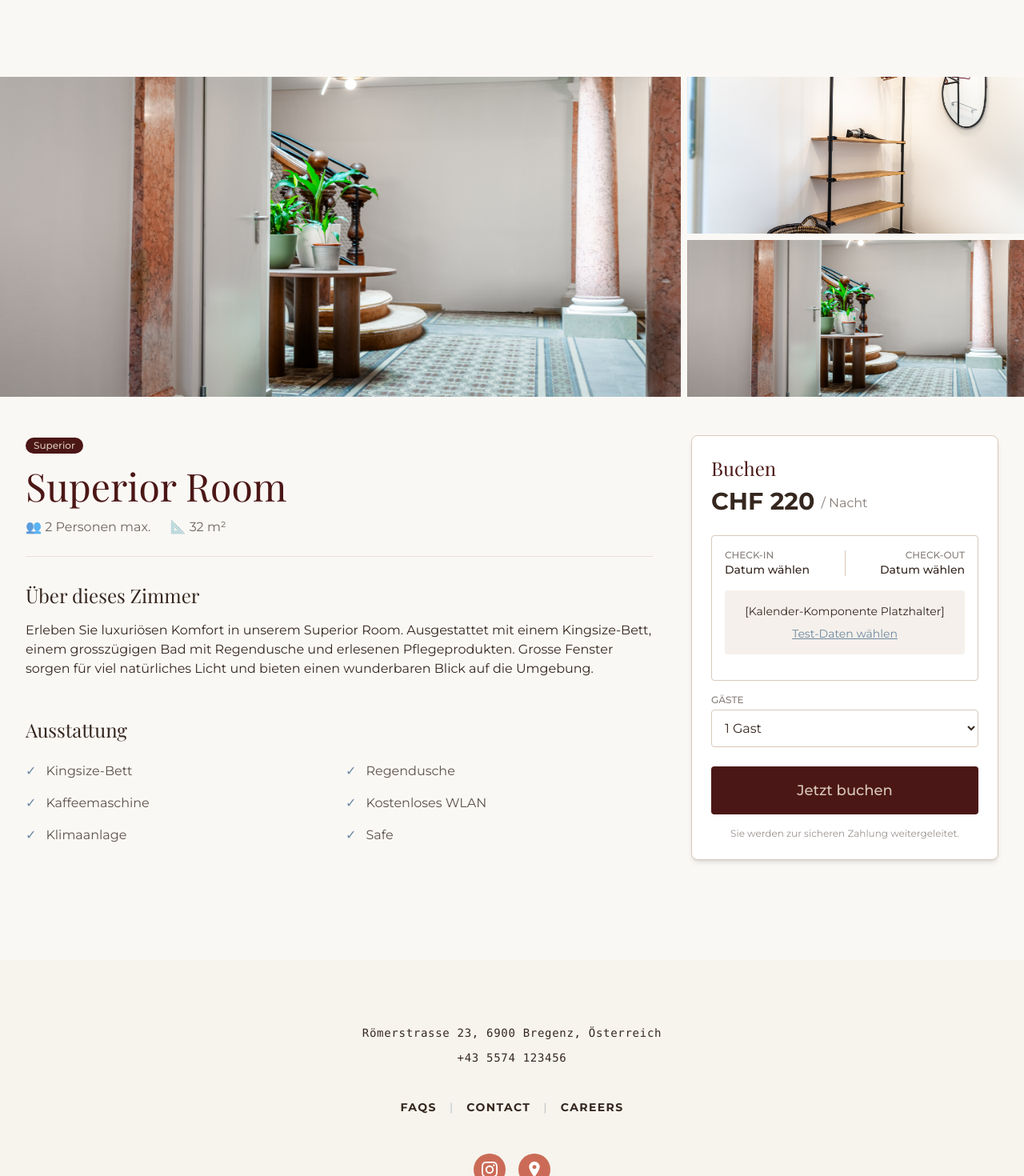
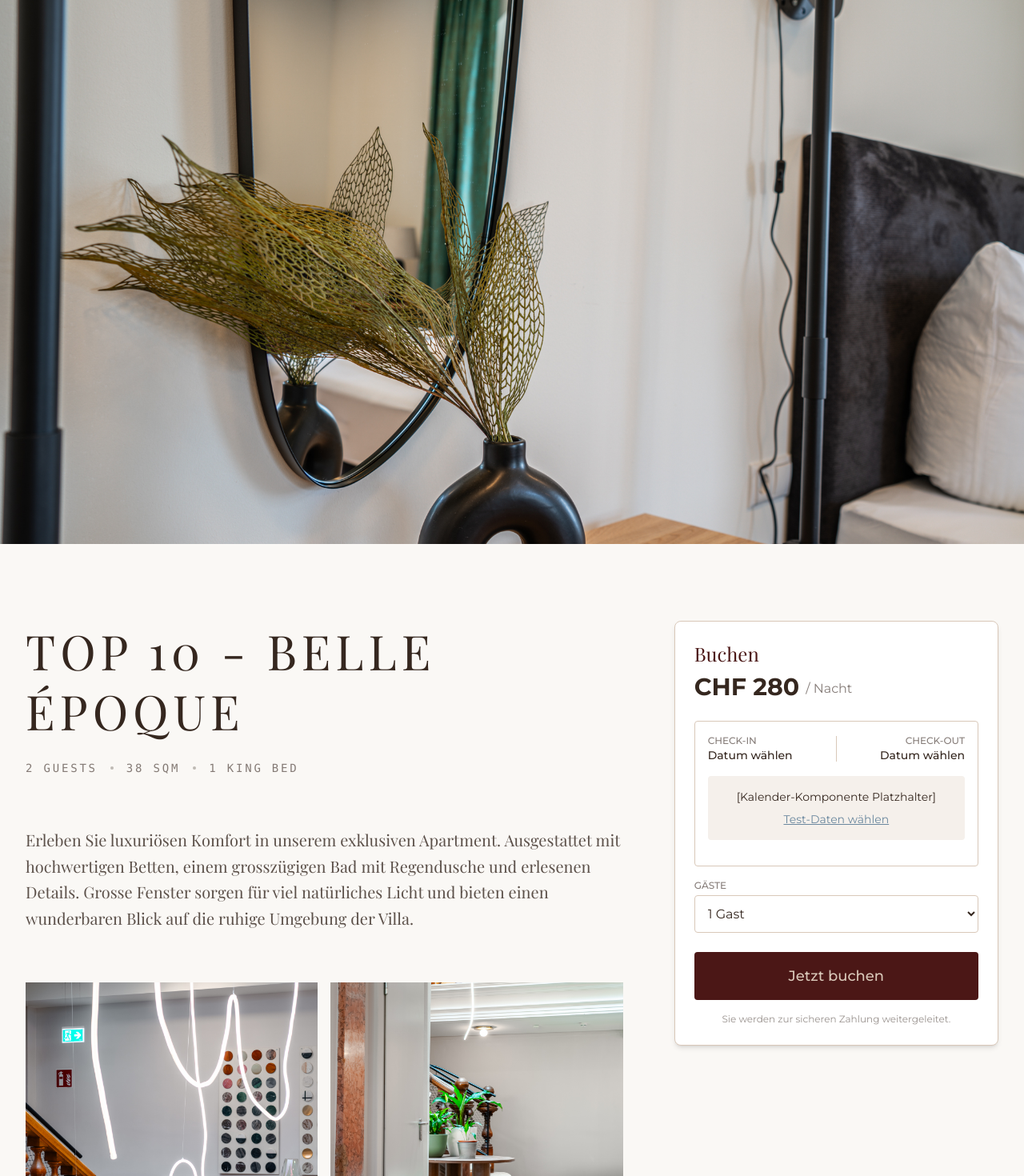
Before and after one commit to DiegoZechner/Villa-Schwerzenbach, a Next.js app: page /rooms/belle-epoque in a window 1280 px wide. Shown: the top 1470 px of the page at 80% size. Built offline with nearby package versions, Linux system fonts and the light colour scheme; a web font is replaced by a local one.

Commit message:
feat: redesign rooms list and detail page to match minimalist Bunkhouse editorial style

```diff
--- a/src/app/rooms/[slug]/page.tsx
+++ b/src/app/rooms/[slug]/page.tsx
@@ -1,75 +1,92 @@
 import { Metadata } from 'next';
 import Image from 'next/image';
-import { Badge } from '@/components/ui/Badge';
 import BookingWidget from '@/components/booking/BookingWidget';
 
-// In a real app, generateStaticParams would fetch all room slugs
 export function generateStaticParams() {
   return [
-    { slug: 'classic-1' },
-    { slug: 'comfort-1' },
-    { slug: 'superior-1' },
-    { slug: 'deluxe-1' },
-    { slug: 'suite-1' },
+    { slug: 'salon-bordeaux' },
+    { slug: 'belle-epoque' },
+    { slug: 'villa-suite' },
   ];
 }
 
 export default function RoomDetailPage({ params }: { params: { slug: string } }) {
-  // Mock data for MVP
+  // Generiere dynamisch korrekte Mock-Daten basierend auf dem Slug
+  const getRoomData = () => {
+    if (params.slug === 'salon-bordeaux') {
+      return { name: 'Top 04 - Salon Bordeaux', image: '/images/rooms/top-04.jpg', price: 180, capacity: 2, size: 24 };
+    }
+    if (params.slug === 'belle-epoque') {
+      return { name: 'Top 10 - Belle Époque', image: '/images/rooms/top-10.jpg', price: 280, capacity: 2, size: 38 };
+    }
+    return { name: 'Top 12 - Villa Suite', image: '/images/rooms/top-12.jpg', price: 380, capacity: 4, size: 65 };
+  };
+
+  const roomBase = getRoomData();
+
   const room = {
     id: params.slug,
-    name: 'Superior Room',
-    category: 'Superior',
-    price: 220,
-    capacity: 2,
-    size: 32,
-    description: 'Erleben Sie luxuriösen Komfort in unserem Superior Room. Ausgestattet mit einem Kingsize-Bett, einem grosszügigen Bad mit Regendusche und erlesenen Pflegeprodukten. Grosse Fenster sorgen für viel natürliches Licht und bieten einen wunderbaren Blick auf die Umgebung.',
-    amenities: ['Kingsize-Bett', 'Regendusche', 'Kaffeemaschine', 'Kostenloses WLAN', 'Klimaanlage', 'Safe'],
-    images: ['/images/hero/hero-1.jpg', '/images/gallery/gallery-1.jpg', '/images/hero/hero-1.jpg']
+    name: roomBase.name,
+    category: 'Apartment',
+    price: roomBase.price,
+    capacity: roomBase.capacity,
+    size: roomBase.size,
+    description: 'Erleben Sie luxuriösen Komfort in unserem exklusiven Apartment. Ausgestattet mit hochwertigen Betten, einem grosszügigen Bad mit Regendusche und erlesenen Details. Grosse Fenster sorgen für viel natürliches Licht und bieten einen wunderbaren Blick auf die ruhige Umgebung der Villa.',
+    amenities: ['Kingsize-Bett', 'Regendusche', 'Espressomaschine', 'High-Speed WLAN', 'Klimaanlage', 'Safe', 'Premium Pflegeprodukte'],
+    images: [
+      roomBase.image,
+      '/images/home/stay.jpg',
+      '/images/home/lobby.jpg'
+    ] // Using fallback images for the grid since we only have 1 per room currently
   };
 
   return (
-    <div className="pt-24 pb-24 bg-background min-h-screen">
-      {/* Gallery Header */}
-      <div className="grid grid-cols-1 md:grid-cols-2 lg:grid-cols-3 gap-2 h-[50vh] mb-12">
-        <div className="col-span-1 md:col-span-2 lg:col-span-2 relative">
-          <div className="absolute inset-0 bg-cover bg-center" style={{ backgroundImage: `url(${room.images[0]})` }} />
-        </div>
-        <div className="hidden lg:flex flex-col gap-2">
-          <div className="flex-1 relative">
-            <div className="absolute inset-0 bg-cover bg-center" style={{ backgroundImage: `url(${room.images[1]})` }} />
-          </div>
-          <div className="flex-1 relative">
-            <div className="absolute inset-0 bg-cover bg-center" style={{ backgroundImage: `url(${room.images[2]})` }} />
-          </div>
-        </div>
+    <div className="bg-background min-h-screen relative z-10">
+
+      {/* Huge Hero Image */}
+      <div className="relative h-[70vh] md:h-[85vh] w-full">
+        <Image src={room.images[0]} alt={room.name} fill className="object-cover" priority />
       </div>
 
-      <div className="container mx-auto px-4 md:px-8">
-        <div className="flex flex-col lg:flex-row gap-12">
+      <div className="container mx-auto px-4 md:px-8 py-16 md:py-24">
+        <div className="flex flex-col lg:flex-row gap-16">
 
-          {/* Main Content */}
-          <div className="flex-1">
-            <div className="mb-8">
-              <Badge category={room.category} className="mb-4" />
-              <h1 className="font-serif text-4xl md:text-5xl text-bordeaux mb-4">{room.name}</h1>
-              <div className="flex gap-6 text-espresso/70 border-b border-cream/50 pb-6">
-                <span className="flex items-center gap-2">👥 {room.capacity} Personen max.</span>
-                <span className="flex items-center gap-2">📐 {room.size} m²</span>
+          {/* Main Editorial Content */}
+          <div className="flex-1 lg:w-2/3">
+
+            <div className="mb-16 text-center lg:text-left">
+              <h1 className="font-serif text-5xl md:text-6xl text-espresso mb-6 uppercase tracking-widest leading-tight">{room.name}</h1>
+              <div className="font-mono text-sm tracking-[0.2em] uppercase text-espresso/60 flex flex-wrap justify-center lg:justify-start items-center gap-4">
+                <span>{room.capacity} GUESTS</span>
+                <span className="w-1 h-1 bg-espresso/30 rounded-full"></span>
+                <span>{room.size} SQM</span>
+                <span className="w-1 h-1 bg-espresso/30 rounded-full"></span>
+                <span>1 KING BED</span>
               </div>
             </div>
 
-            <div className="prose prose-lg prose-p:text-espresso/80 max-w-none mb-12">
-              <h2 className="font-serif text-2xl text-espresso mb-4">Über dieses Zimmer</h2>
+            <div className="text-lg md:text-xl text-espresso/80 leading-relaxed mb-16 font-serif">
               <p>{room.description}</p>
             </div>
 
+            {/* Editorial Image Grid */}
+            <div className="grid grid-cols-1 md:grid-cols-2 gap-4 mb-16">
+              <div className="relative h-[40vh] md:h-96">
+                <Image src={room.images[1]} alt={`${room.name} Detail`} fill className="object-cover" />
+              </div>
+              <div className="relative h-[40vh] md:h-96">
+                <Image src={room.images[2]} alt={`${room.name} Bathroom`} fill className="object-cover" />
+              </div>
+            </div>
+
+            {/* Amenities */}
             <div className="mb-12">
-              <h2 className="font-serif text-2xl text-espresso mb-6">Ausstattung</h2>
-              <ul className="grid grid-cols-1 md:grid-cols-2 gap-4">
+              <h2 className="font-mono text-sm tracking-[0.2em] text-espresso uppercase mb-8 border-b border-cream/50 pb-4">Room Features</h2>
+              <ul className="grid grid-cols-1 sm:grid-cols-2 gap-y-4 gap-x-8">
                 {room.amenities.map((amenity, i) => (
-                  <li key={i} className="flex items-center gap-3 text-espresso/80">
-                    <span className="text-villa-blue">✓</span> {amenity}
+                  <li key={i} className="flex items-center gap-4 text-espresso/80 font-sans">
+                    <span className="w-1.5 h-1.5 rounded-full bg-bordeaux"></span>
+                    {amenity}
                   </li>
                 ))}
               </ul>
@@ -77,8 +94,10 @@ export default function RoomDetailPage({ params }: { params: { slug: string } })
           </div>
 
           {/* Sidebar / Booking Widget */}
-          <div className="w-full lg:w-96">
-            <BookingWidget roomId={room.id} roomName={room.name} price={room.price} />
+          <div className="w-full lg:w-1/3">
+            <div className="sticky top-28">
+              <BookingWidget roomId={room.id} roomName={room.name} price={room.price} />
+            </div>
           </div>
 
         </div>
--- a/src/app/rooms/page.tsx
+++ b/src/app/rooms/page.tsx
@@ -3,9 +3,9 @@ import RoomGrid from '@/components/booking/RoomGrid';
 
 export default function RoomsPage() {
   const rooms = [
-    { id: '1', slug: 'salon-bordeaux', name: 'Top 04 - Salon Bordeaux', category: 'Comfort', price: 180, capacity: 2, size: 24, image: '/images/rooms/top-04.jpg' },
-    { id: '2', slug: 'belle-epoque', name: 'Top 10 - Belle Époque', category: 'Deluxe', price: 280, capacity: 2, size: 38, image: '/images/rooms/top-10.jpg' },
-    { id: '3', slug: 'villa-suite', name: 'Top 12 - Villa Suite', category: 'Suite', price: 380, capacity: 4, size: 65, image: '/images/rooms/top-12.jpg' },
+    { id: '1', slug: 'salon-bordeaux', name: 'Top 04 - Salon Bordeaux', category: 'Comfort', price: 180, capacity: 2, size: 24, image: '/images/rooms/top-04.jpg', description: 'Ein elegantes Apartment in warmen Bordeaux-Tönen. Hochwertige Stoffe und klassische Details schaffen einen intimen Rückzugsort.' },
+    { id: '2', slug: 'belle-epoque', name: 'Top 10 - Belle Époque', category: 'Deluxe', price: 280, capacity: 2, size: 38, image: '/images/rooms/top-10.jpg', description: 'Opulenter Charme der Belle Époque. Freuen Sie sich auf historische Elemente, großzügigen Raum und unvergleichlichen Luxus.' },
+    { id: '3', slug: 'villa-suite', name: 'Top 12 - Villa Suite', category: 'Suite', price: 380, capacity: 4, size: 65, image: '/images/rooms/top-12.jpg', description: 'Die Krönung der Villa. Eine lichtdurchflutete Suite mit Panoramablick, privatem Wohnbereich und feinstem Design für höchste Ansprüche.' },
   ];
 
   return (
--- a/src/components/booking/RoomGrid.tsx
+++ b/src/components/booking/RoomGrid.tsx
@@ -1,8 +1,6 @@
 'use client';
-import { useState } from 'react';
 import Link from 'next/link';
-import { Card, CardContent } from '@/components/ui/Card';
-import { Badge } from '@/components/ui/Badge';
+import Image from 'next/image';
 
 type Room = {
   id: string;
@@ -13,75 +11,57 @@ type Room = {
   capacity: number;
   size: number;
   image: string;
+  description?: string;
 };
 
 export default function RoomGrid({ initialRooms }: { initialRooms: Room[] }) {
-  const [filter, setFilter] = useState('Alle');
-  const categories = ['Alle', 'Classic', 'Comfort', 'Superior', 'Deluxe', 'Suite'];
+  return (
+    <div className="flex flex-col gap-32">
+      {initialRooms.map((room, index) => (
+        <div key={room.id} className={`flex flex-col ${index % 2 === 0 ? 'lg:flex-row' : 'lg:flex-row-reverse'} gap-10 lg:gap-20 items-center`}>
 
-  const filteredRooms = filter === 'Alle'
-    ? initialRooms
-    : initialRooms.filter(r => r.category === filter);
-
-  return (
-    <div>
-      {/* Filter */}
-      <div className="flex flex-wrap justify-center gap-2 mb-12">
-        {categories.map(cat => (
-          <button
-            key={cat}
-            onClick={() => setFilter(cat)}
-            className={`px-6 py-2 rounded-full text-sm font-medium transition-colors ${
-              filter === cat
-                ? 'bg-bordeaux text-cream'
-                : 'bg-white border border-cream text-espresso hover:bg-cream-light'
-            }`}
-          >
-            {cat}
-          </button>
-        ))}
-      </div>
-
-      {/* Grid */}
-      <div className="grid grid-cols-1 md:grid-cols-2 lg:grid-cols-3 gap-8">
-        {filteredRooms.map((room) => (
-          <Card key={room.id} className="group cursor-pointer flex flex-col">
-            <Link href={`/rooms/${room.slug}`} className="flex-grow flex flex-col">
-              <div className="relative h-64 overflow-hidden">
-                <div
-                  className="absolute inset-0 bg-cover bg-center group-hover:scale-105 transition-transform duration-500"
-                  style={{ backgroundImage: `url(${room.image})` }}
+          {/* Image Half */}
+          <div className="w-full lg:w-3/5">
+            <Link href={`/rooms/${room.slug}`}>
+              <div className="relative h-[50vh] lg:h-[75vh] w-full overflow-hidden group">
+                <Image
+                  src={room.image}
+                  alt={room.name}
+                  fill
+                  className="object-cover group-hover:scale-105 transition-transform duration-1000 ease-out"
                 />
               </div>
-              <CardContent className="flex-grow flex flex-col">
-                <div className="flex justify-between items-start mb-4">
-                  <h3 className="font-serif text-2xl text-bordeaux">{room.name}</h3>
-                  <Badge category={room.category} />
-                </div>
+            </Link>
+          </div>
 
-                <div className="flex gap-4 text-sm text-espresso/70 mb-6">
-                  <div className="flex items-center gap-1">
-                    <span>👥</span> {room.capacity} Personen
-                  </div>
-                  <div className="flex items-center gap-1">
-                    <span>📐</span> {room.size} m²
-                  </div>
-                </div>
+          {/* Text Half */}
+          <div className="w-full lg:w-2/5 flex flex-col justify-center text-center lg:text-left px-4 lg:px-0">
+            <h2 className="font-serif text-4xl lg:text-5xl text-espresso mb-6 uppercase tracking-widest leading-tight">
+              {room.name}
+            </h2>
 
-                <div className="mt-auto flex justify-between items-center border-t border-cream/30 pt-4">
-                  <span className="text-lg font-medium text-espresso">ab CHF {room.price} / Nacht</span>
-                  <span className="text-villa-blue font-medium group-hover:text-bordeaux transition-colors">Details &rarr;</span>
-                </div>
-              </CardContent>
-            </Link>
-          </Card>
-        ))}
-        {filteredRooms.length === 0 && (
-          <div className="col-span-full text-center py-12 text-espresso/60">
-            Keine Zimmer in dieser Kategorie gefunden.
+            <div className="font-mono text-xs lg:text-sm tracking-[0.2em] uppercase text-espresso/60 mb-8 flex justify-center lg:justify-start items-center gap-4">
+              <span>{room.capacity} GUESTS</span>
+              <span className="w-1 h-1 bg-espresso/30 rounded-full"></span>
+              <span>{room.size} SQM</span>
+            </div>
+
+            <p className="text-espresso/80 leading-relaxed mb-10 max-w-md mx-auto lg:mx-0">
+              {room.description || "Ein luxuriöses Erlebnis mit Liebe zum Detail und modernem Komfort."}
+            </p>
+
+            <div>
+              <Link
+                href={`/rooms/${room.slug}`}
+                className="inline-block border-b border-espresso pb-1 font-bold text-sm tracking-widest uppercase hover:text-bordeaux hover:border-bordeaux transition-colors"
+              >
+                EXPLORE ROOM
+              </Link>
+            </div>
           </div>
-        )}
-      </div>
+
+        </div>
+      ))}
     </div>
   );
 }
```
